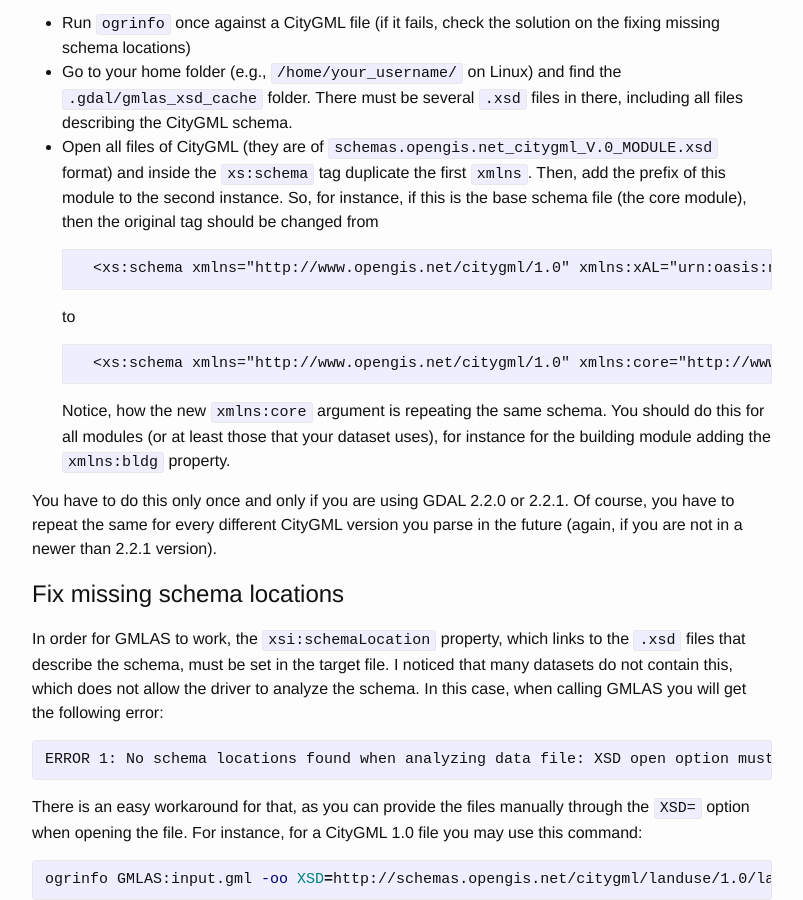
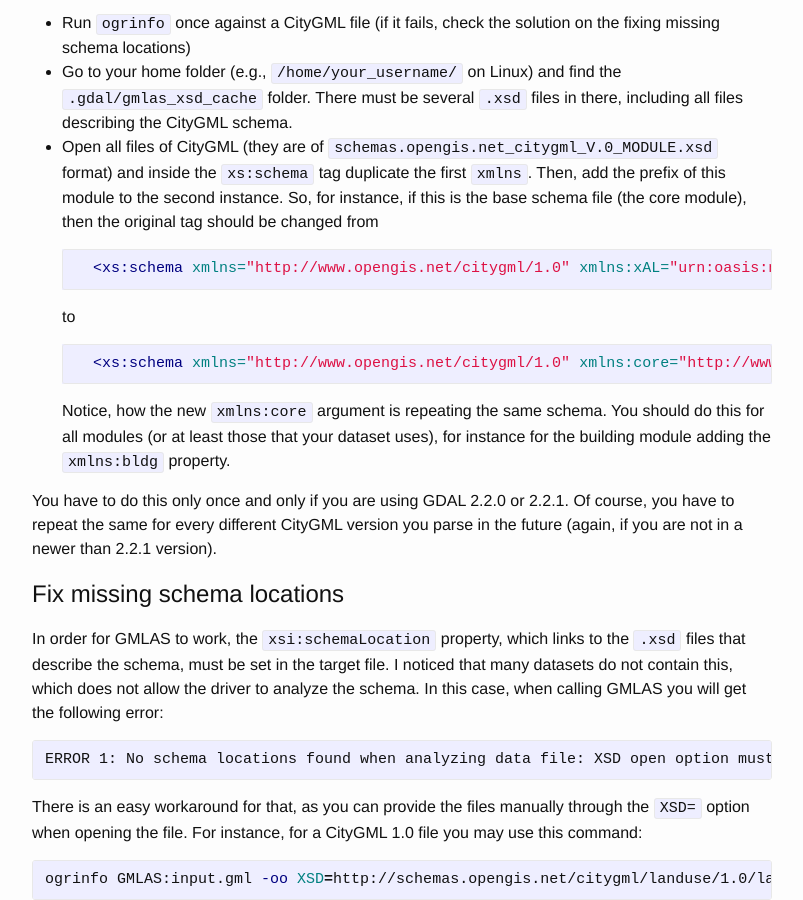
Before and after one commit to liberostelios/website, a Jekyll site: the page built from _posts/2017-07-24-messing-around-with-citygml-on-gdal-2.2.markdown, in a window 1280 px wide and 900 px high, scrolled down 939 px. Shown: the whole window, without its empty margins (238-1041 px from the left). Built offline with Jekyll 4.4.1, drawn with Linux system fonts in a browser that asks for light colours.

Commit message:
Add xml styling on commands of gmlas post

```diff
--- a/_posts/2017-07-24-messing-around-with-citygml-on-gdal-2.2.markdown
+++ b/_posts/2017-07-24-messing-around-with-citygml-on-gdal-2.2.markdown
@@ -26,13 +26,13 @@ Meanwhile, there is a small workaround to make CityGML schema work with GDAL 2.2
 - Go to your home folder (e.g., `/home/your_username/` on Linux) and find the `.gdal/gmlas_xsd_cache` folder. There must be several `.xsd` files in there, including all files describing the CityGML schema.
 - Open all files of CityGML (they are of `schemas.opengis.net_citygml_V.0_MODULE.xsd` format) and inside the `xs:schema` tag duplicate the first `xmlns`. Then, add the prefix of this module to the second instance. So, for instance, if this is the base schema file (the core module), then the original tag should be changed from
 
-    ~~~
+    ~~~ xml
     <xs:schema xmlns="http://www.opengis.net/citygml/1.0" xmlns:xAL="urn:oasis:names:tc:ciq:xsdschema:xAL:2.0" xmlns:xs="http://www.w3.org/2001/XMLSchema" xmlns:gml="http://www.opengis.net/gml" targetNamespace="http://www.opengis.net/citygml/1.0" elementFormDefault="qualified" attributeFormDefault="unqualified">
     ~~~
 
     to
 
-    ~~~
+    ~~~ xml
     <xs:schema xmlns="http://www.opengis.net/citygml/1.0" xmlns:core="http://www.opengis.net/citygml/1.0" xmlns:xAL="urn:oasis:names:tc:ciq:xsdschema:xAL:2.0" xmlns:xs="http://www.w3.org/2001/XMLSchema" xmlns:gml="http://www.opengis.net/gml" targetNamespace="http://www.opengis.net/citygml/1.0" elementFormDefault="qualified" attributeFormDefault="unqualified">
     ~~~
 
```
